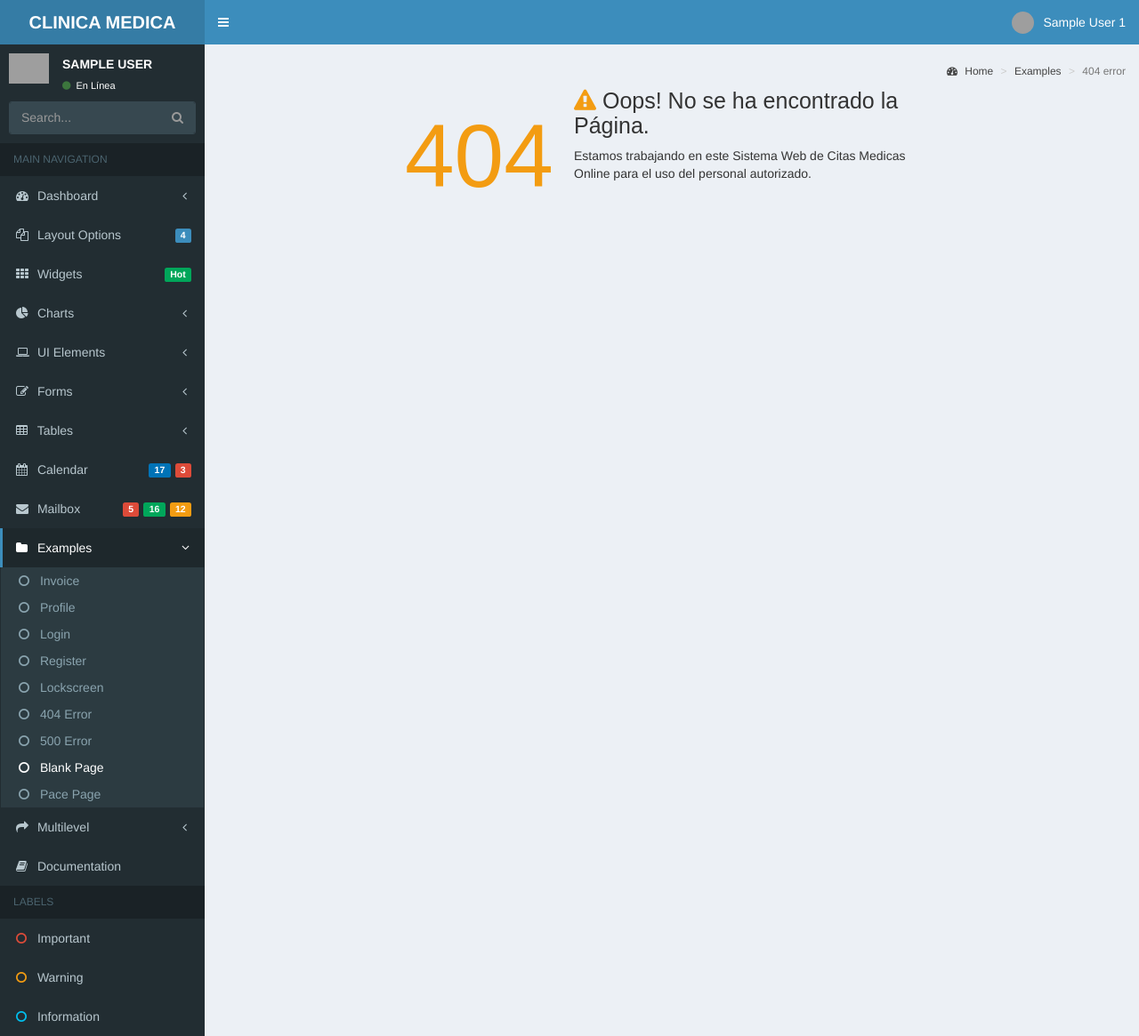
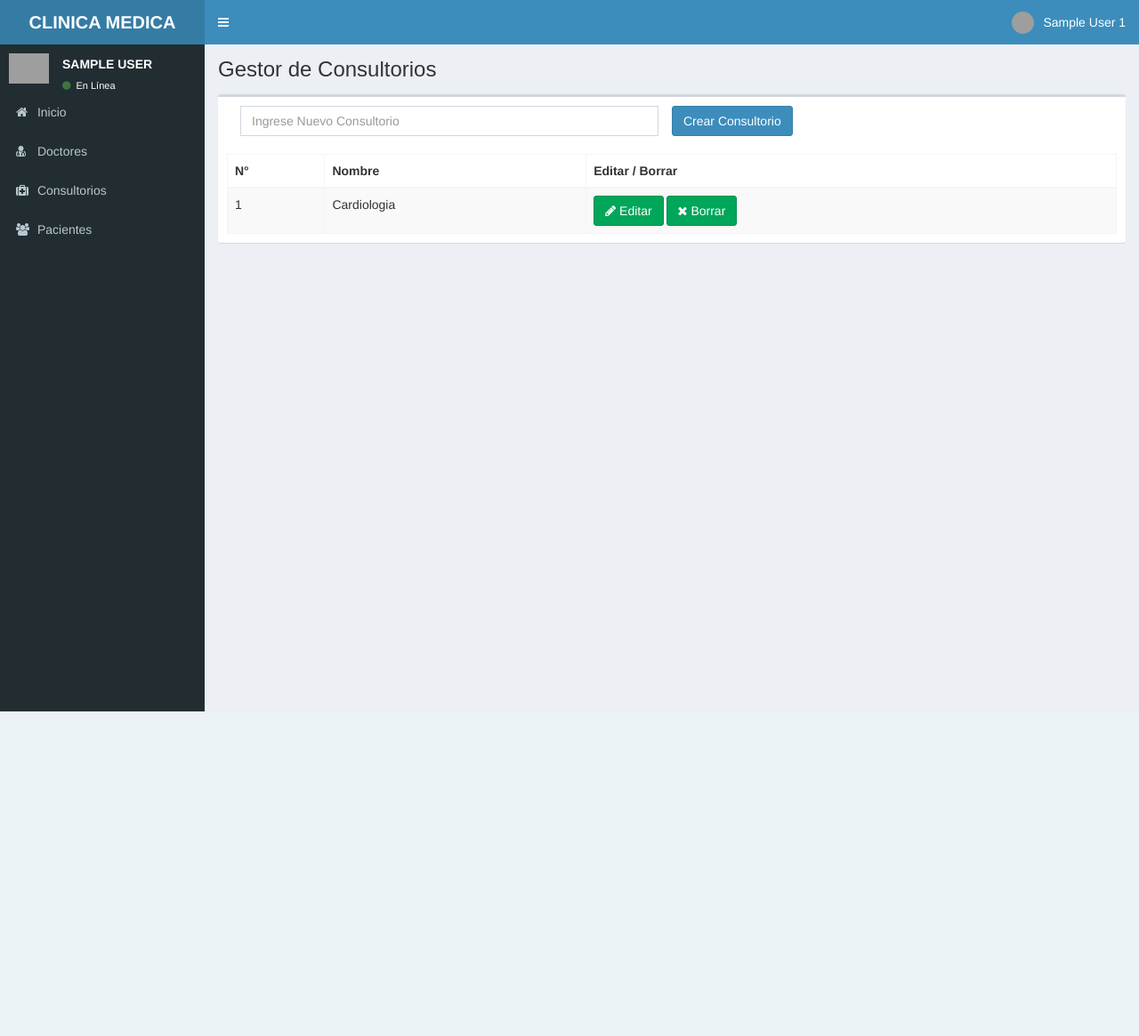
Before and after one commit to rusZovnet3/citemedicaon, a PHP site: page /Proyecto/consultorios in a window 1280 px wide. Shown: the whole page at 89% size. After the commit the page ends 800 px from the top, so only its background shows below. Run offline with PHP 8.4, Linux system fonts and the light colour scheme; the visitor is signed in with stand-in values (Sample User, id 1).

Commit message:
Maquetación del modulo Consultorio :::: Secretarias

```diff
--- a/Vistas/modulos/cabecera.php
+++ b/Vistas/modulos/cabecera.php
@@ -1,6 +1,6 @@
 <header class="main-header">
     <!-- Logo -->
-    <a href="#" class="logo">
+    <a href="http://localhost:8080/Proyecto/SitioWeb/SitioWeb/websiteCitasMedicaOnline/inicio" class="logo">
       <!-- mini logo for sidebar mini 50x50 pixels -->
       <span class="logo-mini"><b>C M</b></span>
       <!-- logo for regular state and mobile devices -->
--- /dev/null
+++ b/Vistas/modulos/consultorios.php
@@ -0,0 +1,65 @@
+<?php
+	# roles de acceso a la pagina
+	if ($_SESSION["rol"] != "Secretaria") {
+		echo '<script>
+					window.location = "inicio";
+			</script>';
+		return;
+	}
+ ?>
+
+ <div class="content-wrapper">
+
+ 	<section class="content-header">
+ 		<h1>Gestor de Consultorios</h1>
+ 	</section>
+
+ 	<section class="content">
+
+ 		<div class="box">
+
+ 			<div class="box-header">
+
+ 				<form method="post" autocomplete="off">
+
+ 					<div class="col-md-6 col-xs-12">
+ 						<input type="text" class="form-control" name="consultorioN" placeholder="Ingrese Nuevo Consultorio" required>
+ 					</div>
+
+ 					<button type="submit" class="btn btn-primary">Crear Consultorio</button>
+ 				</form>
+
+ 			</div>
+
+ 			<div class="box-body">
+ 				<table class="table table-bordered table-hover table-striped">
+ 					<thead>
+ 						<tr>
+ 							<th>N°</th>
+ 							<th>Nombre</th>
+ 							<th>Editar / Borrar</th>
+ 						</tr>
+ 					</thead>
+
+ 					<tbody>
+ 						<tr>
+ 							<td>1</td>
+ 							<td>Cardiologia</td>
+ 							<td>
+ 								<div class="btn-group">
+ 									<a href="">
+ 										<button class="btn btn-success"><i class="fa fa-pencil"></i> Editar</button>
+ 										<button class="btn btn-success"><i class="fa fa-times"></i> Borrar</button>
+ 									</a>
+ 								</div>
+ 							</td>
+ 						</tr>
+ 					</tbody>
+ 				</table>
+ 			</div>
+
+ 		</div>
+
+ 	</section>
+
+ </div>
--- a/Vistas/modulos/menu.php
+++ /dev/null
@@ -1,208 +0,0 @@
-<aside class="main-sidebar">
-    <!-- sidebar: style can be found in sidebar.less -->
-    <section class="sidebar">
-      <!-- Sidebar user panel -->
-      <div class="user-panel">
-        <div class="pull-left image">
-          <?php
-
-              if ($_SESSION["foto"] == "") {
-                    echo '<img src="http://localhost:8080/Proyecto/SitioWeb/SitioWeb/websiteCitasMedicaOnline/Vistas/img/defecto.png" class="user-image">';
-                  } else {
-                    echo '<img src="http://localhost:8080/Proyecto/SitioWeb/SitioWeb/websiteCitasMedicaOnline/'. $_SESSION["foto"] .'" class="user-image">';
-                  }
-
-           ?>
-
-        </div>
-        <div class="pull-left info">
-          <p><?php echo strtoupper($_SESSION["nombre"]); ?></p>
-          <a href="#"><i class="fa fa-circle text-success"></i> En Línea</a>
-        </div>
-      </div>
-      <!-- search form -->
-      <form action="#" method="get" class="sidebar-form">
-        <div class="input-group">
-          <input type="text" name="q" class="form-control" placeholder="Search...">
-          <span class="input-group-btn">
-                <button type="submit" name="search" id="search-btn" class="btn btn-flat"><i class="fa fa-search"></i>
-                </button>
-              </span>
-        </div>
-      </form>
-      <!-- /.search form -->
-      <!-- sidebar menu: : style can be found in sidebar.less -->
-      <ul class="sidebar-menu" data-widget="tree">
-        <li class="header">MAIN NAVIGATION</li>
-        <li class="treeview">
-          <a href="#">
-            <i class="fa fa-dashboard"></i> <span>Dashboard</span>
-            <span class="pull-right-container">
-              <i class="fa fa-angle-left pull-right"></i>
-            </span>
-          </a>
-          <ul class="treeview-menu">
-            <li><a href="#"><i class="fa fa-circle-o"></i> Dashboard v1</a></li>
-            <li><a href="#"><i class="fa fa-circle-o"></i> Dashboard v2</a></li>
-          </ul>
-        </li>
-        <li class="treeview">
-          <a href="#">
-            <i class="fa fa-files-o"></i>
-            <span>Layout Options</span>
-            <span class="pull-right-container">
-              <span class="label label-primary pull-right">4</span>
-            </span>
-          </a>
-          <ul class="treeview-menu">
-            <li><a href="../layout/top-nav.html"><i class="fa fa-circle-o"></i> Top Navigation</a></li>
-            <li><a href="../layout/boxed.html"><i class="fa fa-circle-o"></i> Boxed</a></li>
-            <li><a href="../layout/fixed.html"><i class="fa fa-circle-o"></i> Fixed</a></li>
-            <li><a href="../layout/collapsed-sidebar.html"><i class="fa fa-circle-o"></i> Collapsed Sidebar</a></li>
-          </ul>
-        </li>
-        <li>
-          <a href="../widgets.html">
-            <i class="fa fa-th"></i> <span>Widgets</span>
-            <span class="pull-right-container">
-              <small class="label pull-right bg-green">Hot</small>
-            </span>
-          </a>
-        </li>
-        <li class="treeview">
-          <a href="#">
-            <i class="fa fa-pie-chart"></i>
-            <span>Charts</span>
-            <span class="pull-right-container">
-              <i class="fa fa-angle-left pull-right"></i>
-            </span>
-          </a>
-          <ul class="treeview-menu">
-            <li><a href="../charts/chartjs.html"><i class="fa fa-circle-o"></i> ChartJS</a></li>
-            <li><a href="../charts/morris.html"><i class="fa fa-circle-o"></i> Morris</a></li>
-            <li><a href="../charts/flot.html"><i class="fa fa-circle-o"></i> Flot</a></li>
-            <li><a href="../charts/inline.html"><i class="fa fa-circle-o"></i> Inline charts</a></li>
-          </ul>
-        </li>
-        <li class="treeview">
-          <a href="#">
-            <i class="fa fa-laptop"></i>
-            <span>UI Elements</span>
-            <span class="pull-right-container">
-              <i class="fa fa-angle-left pull-right"></i>
-            </span>
-          </a>
-          <ul class="treeview-menu">
-            <li><a href="../UI/general.html"><i class="fa fa-circle-o"></i> General</a></li>
-            <li><a href="../UI/icons.html"><i class="fa fa-circle-o"></i> Icons</a></li>
-            <li><a href="../UI/buttons.html"><i class="fa fa-circle-o"></i> Buttons</a></li>
-            <li><a href="../UI/sliders.html"><i class="fa fa-circle-o"></i> Sliders</a></li>
-            <li><a href="../UI/timeline.html"><i class="fa fa-circle-o"></i> Timeline</a></li>
-            <li><a href="../UI/modals.html"><i class="fa fa-circle-o"></i> Modals</a></li>
-          </ul>
-        </li>
-        <li class="treeview">
-          <a href="#">
-            <i class="fa fa-edit"></i> <span>Forms</span>
-            <span class="pull-right-container">
-              <i class="fa fa-angle-left pull-right"></i>
-            </span>
-          </a>
-          <ul class="treeview-menu">
-            <li><a href="../forms/general.html"><i class="fa fa-circle-o"></i> General Elements</a></li>
-            <li><a href="../forms/advanced.html"><i class="fa fa-circle-o"></i> Advanced Elements</a></li>
-            <li><a href="../forms/editors.html"><i class="fa fa-circle-o"></i> Editors</a></li>
-          </ul>
-        </li>
-        <li class="treeview">
-          <a href="#">
-            <i class="fa fa-table"></i> <span>Tables</span>
-            <span class="pull-right-container">
-              <i class="fa fa-angle-left pull-right"></i>
-            </span>
-          </a>
-          <ul class="treeview-menu">
-            <li><a href="../tables/simple.html"><i class="fa fa-circle-o"></i> Simple tables</a></li>
-            <li><a href="../tables/data.html"><i class="fa fa-circle-o"></i> Data tables</a></li>
-          </ul>
-        </li>
-        <li>
-          <a href="../calendar.html">
-            <i class="fa fa-calendar"></i> <span>Calendar</span>
-            <span class="pull-right-container">
-              <small class="label pull-right bg-red">3</small>
-              <small class="label pull-right bg-blue">17</small>
-            </span>
-          </a>
-        </li>
-        <li>
-          <a href="../mailbox/mailbox.html">
-            <i class="fa fa-envelope"></i> <span>Mailbox</span>
-            <span class="pull-right-container">
-              <small class="label pull-right bg-yellow">12</small>
-              <small class="label pull-right bg-green">16</small>
-              <small class="label pull-right bg-red">5</small>
-            </span>
-          </a>
-        </li>
-        <li class="treeview active">
-          <a href="#">
-            <i class="fa fa-folder"></i> <span>Examples</span>
-            <span class="pull-right-container">
-              <i class="fa fa-angle-left pull-right"></i>
-            </span>
-          </a>
-          <ul class="treeview-menu">
-            <li><a href="invoice.html"><i class="fa fa-circle-o"></i> Invoice</a></li>
-            <li><a href="profile.html"><i class="fa fa-circle-o"></i> Profile</a></li>
-            <li><a href="login.html"><i class="fa fa-circle-o"></i> Login</a></li>
-            <li><a href="register.html"><i class="fa fa-circle-o"></i> Register</a></li>
-            <li><a href="lockscreen.html"><i class="fa fa-circle-o"></i> Lockscreen</a></li>
-            <li><a href="404.html"><i class="fa fa-circle-o"></i> 404 Error</a></li>
-            <li><a href="500.html"><i class="fa fa-circle-o"></i> 500 Error</a></li>
-            <li class="active"><a href="blank.html"><i class="fa fa-circle-o"></i> Blank Page</a></li>
-            <li><a href="pace.html"><i class="fa fa-circle-o"></i> Pace Page</a></li>
-          </ul>
-        </li>
-        <li class="treeview">
-          <a href="#">
-            <i class="fa fa-share"></i> <span>Multilevel</span>
-            <span class="pull-right-container">
-              <i class="fa fa-angle-left pull-right"></i>
-            </span>
-          </a>
-          <ul class="treeview-menu">
-            <li><a href="#"><i class="fa fa-circle-o"></i> Level One</a></li>
-            <li class="treeview">
-              <a href="#"><i class="fa fa-circle-o"></i> Level One
-                <span class="pull-right-container">
-                  <i class="fa fa-angle-left pull-right"></i>
-                </span>
-              </a>
-              <ul class="treeview-menu">
-                <li><a href="#"><i class="fa fa-circle-o"></i> Level Two</a></li>
-                <li class="treeview">
-                  <a href="#"><i class="fa fa-circle-o"></i> Level Two
-                    <span class="pull-right-container">
-                      <i class="fa fa-angle-left pull-right"></i>
-                    </span>
-                  </a>
-                  <ul class="treeview-menu">
-                    <li><a href="#"><i class="fa fa-circle-o"></i> Level Three</a></li>
-                    <li><a href="#"><i class="fa fa-circle-o"></i> Level Three</a></li>
-                  </ul>
-                </li>
-              </ul>
-            </li>
-            <li><a href="#"><i class="fa fa-circle-o"></i> Level One</a></li>
-          </ul>
-        </li>
-        <li><a href="https://adminlte.io/docs"><i class="fa fa-book"></i> <span>Documentation</span></a></li>
-        <li class="header">LABELS</li>
-        <li><a href="#"><i class="fa fa-circle-o text-red"></i> <span>Important</span></a></li>
-        <li><a href="#"><i class="fa fa-circle-o text-yellow"></i> <span>Warning</span></a></li>
-        <li><a href="#"><i class="fa fa-circle-o text-aqua"></i> <span>Information</span></a></li>
-      </ul>
-    </section>
-    <!-- /.sidebar -->
-  </aside>
--- /dev/null
+++ b/Vistas/modulos/menuSecretaria.php
@@ -0,0 +1,56 @@
+<aside class="main-sidebar">
+    <!-- sidebar: style can be found in sidebar.less -->
+    <section class="sidebar">
+      <!-- Sidebar user panel -->
+      <div class="user-panel">
+        <div class="pull-left image">
+          <?php
+
+              if ($_SESSION["foto"] == "") {
+                    echo '<img src="http://localhost:8080/Proyecto/SitioWeb/SitioWeb/websiteCitasMedicaOnline/Vistas/img/defecto.png" class="user-image">';
+                  } else {
+                    echo '<img src="http://localhost:8080/Proyecto/SitioWeb/SitioWeb/websiteCitasMedicaOnline/'. $_SESSION["foto"] .'" class="user-image">';
+                  }
+
+           ?>
+
+        </div>
+        <div class="pull-left info">
+          <p><?php echo strtoupper($_SESSION["nombre"]); ?></p>
+          <a href="#"><i class="fa fa-circle text-success"></i> En Línea</a>
+        </div>
+      </div>
+
+      <ul class="sidebar-menu">
+        <li>
+          <a href="http://localhost:8080/Proyecto/SitioWeb/SitioWeb/websiteCitasMedicaOnline/inicio">
+            <i class="fa fa-home"></i>
+            <span>Inicio</span>
+          </a>
+        </li>
+
+        <li>
+          <a href="http://localhost:8080/Proyecto/SitioWeb/SitioWeb/websiteCitasMedicaOnline/doctores">
+            <i class="fa fa-user-md"></i>
+            <span>Doctores</span>
+          </a>
+        </li>
+
+        <li>
+          <a href="http://localhost:8080/Proyecto/SitioWeb/SitioWeb/websiteCitasMedicaOnline/consultorios">
+            <i class="fa fa-medkit"></i>
+            <span>Consultorios</span>
+          </a>
+        </li>
+
+        <li>
+          <a href="http://localhost:8080/Proyecto/SitioWeb/SitioWeb/websiteCitasMedicaOnline/pacientes">
+            <i class="fa fa-users"></i>
+            <span>Pacientes</span>
+          </a>
+        </li>
+      </ul>
+
+    </section>
+    <!-- /.sidebar -->
+  </aside>
--- a/Vistas/plantilla.php
+++ b/Vistas/plantilla.php
@@ -40,7 +40,13 @@
           echo '<div class="wrapper">';
 
               include 'modulos/cabecera.php';
-              include 'modulos/menu.php';
+
+              # Control de Menú
+              if ($_SESSION["rol"] == "Secretaria") {
+                  include 'modulos/menuSecretaria.php';
+              }
+
+
 
               $url = array();
 
@@ -48,7 +54,7 @@
 
                 $url = explode("/", $_GET["url"]);
 
-                if ($url[0] == "inicio" || $url[0] == "salir" || $url[0] == "perfil-Secretaria" || $url[0] == "perfil-S") {
+                if ($url[0] == "inicio" || $url[0] == "salir" || $url[0] == "perfil-Secretaria" || $url[0] == "perfil-S" || $url[0] == "consultorios") {
                     include 'modulos/' . $url[0] . '.php';
                 }else {
                   include 'modulos/404.php';
```
